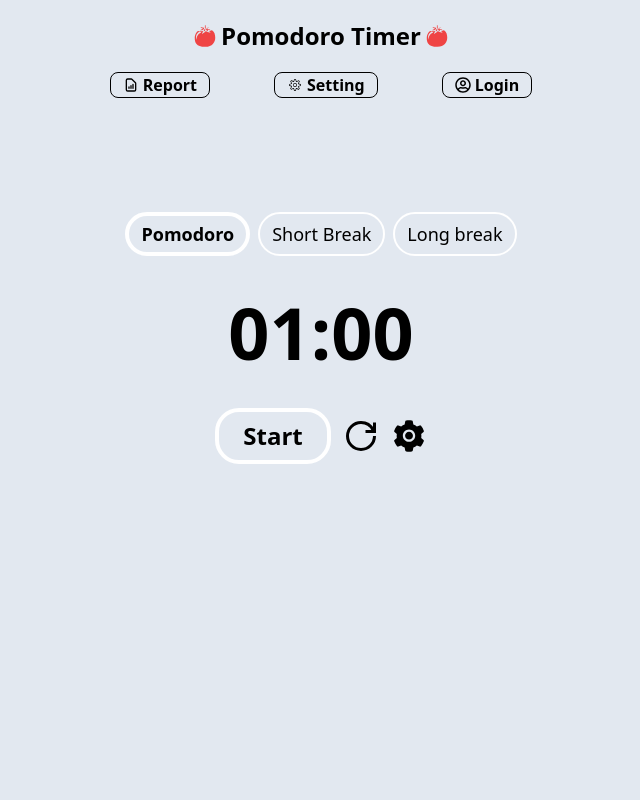
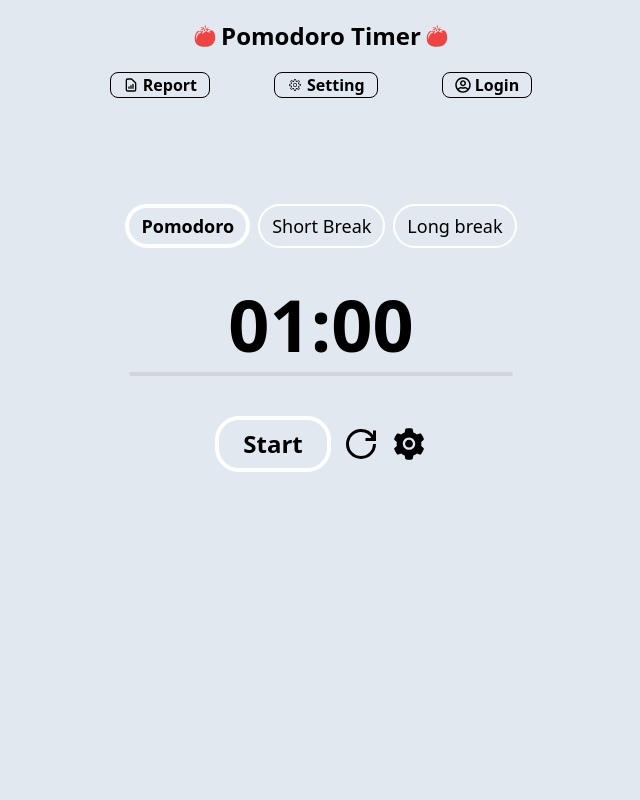
Before and after one commit to yebone/PomodoroTimer, a React (Vite) app: page / in a window 1280 px wide. Shown: the top 800 px of the page, without its empty margins (319-959 px from the left). Built offline with nearby package versions, Linux system fonts and the light colour scheme.

Commit message:
added progress bar at TimeDisplay.jsx components

```diff
--- a/src/components/MainHeader.jsx
+++ b/src/components/MainHeader.jsx
@@ -2,7 +2,6 @@ import React from "react";
 import MainHeaderBtn from "./MainHeaderBtn";
 
 const MainHeader = () => {
-  console.log("mainheader");
   const buttons = [
     { name: "Pomodoro", value: "pomodoro" },
     { name: "Short Break", value: "shortBreak" },
--- a/src/components/TimeDisplay.jsx
+++ b/src/components/TimeDisplay.jsx
@@ -2,6 +2,7 @@ import React, { useEffect, useState } from "react";
 import { useInterval } from "../hooks/useInterval";
 import { useGlobalState } from "../globalState/StateContext";
 import { secToTimeFormatter } from "../modules/secToTimeFormatter";
+import ProgressBar from "./smallComponents/ProgressBar";
 
 const TimeDisplay = () => {
   const {
@@ -43,13 +44,14 @@ const TimeDisplay = () => {
     } `;
   }, [count, currentMode]);
 
+  //calucating progress - 100%[total] -[subtract from 100% to get progress] (countdown[second] * 100%) / totaltime * 60 [total time from global state is in second]
+  const progress = 100 - (count * 100) / (modes[currentMode] * 60);
+
   return (
-    <div>
+    <div className=" w-[100vw]  flex flex-col items-center gap-3">
       <h1 className=" text-7xl font-bold">{secToTimeFormatter(count)}</h1>
 
-      {/* <div className="h-1 w-[100vw] bg-gray-300 rounded-md">
-        <div></div>
-      </div> */}
+      <ProgressBar progress={progress} />
     </div>
   );
 };
--- a/src/components/auth/AuthEmailLogin.jsx
+++ b/src/components/auth/AuthEmailLogin.jsx
@@ -5,7 +5,7 @@ import { auth } from "../../../config/firebase";
 const AuthEmailLogin = () => {
   const [email, setEmail] = useState("");
   const [password, setPassword] = useState("");
-  console.log(auth?.currentUser?.email);
+  // console.log(auth?.currentUser?.email, auth?.currentUser);
 
   const logInWithEmail = async () => {
     try {
--- /dev/null
+++ b/src/components/auth/AuthSignUpForm.jsx
@@ -0,0 +1,7 @@
+import React from "react";
+
+const AuthSignUpForm = () => {
+  return <div>AuthSignUpForm</div>;
+};
+
+export default AuthSignUpForm;
--- a/src/components/smallComponents/ProgressBar.jsx
+++ b/src/components/smallComponents/ProgressBar.jsx
@@ -1,7 +1,14 @@
 import React from "react";
 
-const ProgressBar = () => {
-  return <div>ProgressBar</div>;
+const ProgressBar = ({ progress }) => {
+  return (
+    <div className="h-1 w-[30vw]  bg-gray-300 rounded-md">
+      <div
+        style={{ width: progress + "%" }}
+        className={`h-1  bg-red-500 rounded-md`}
+      ></div>
+    </div>
+  );
 };
 
 export default ProgressBar;
```
